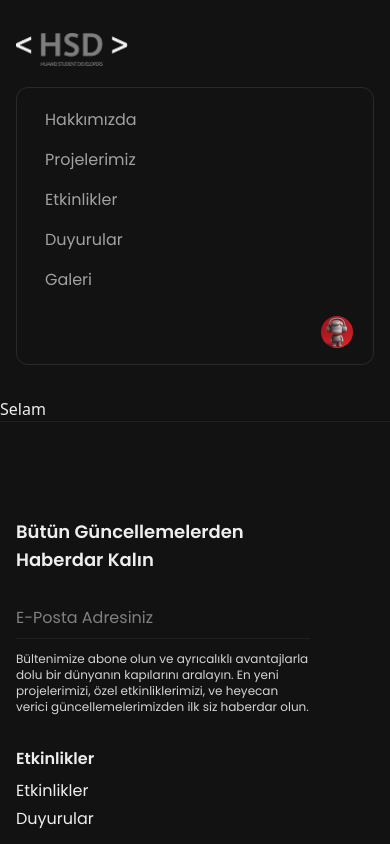
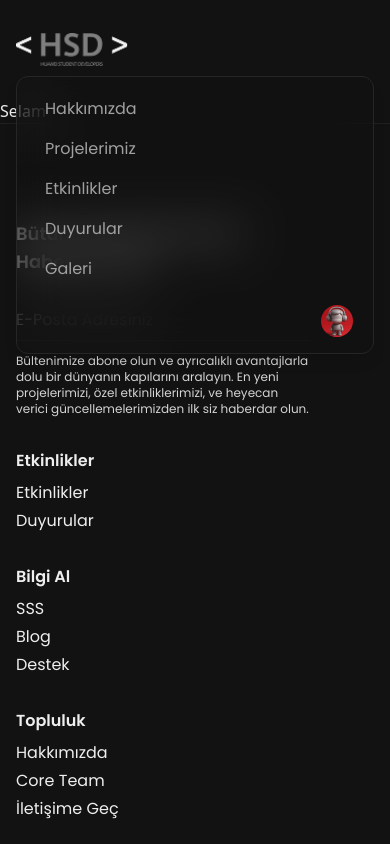
Before and after one commit to HSD-OSTIMTECH/HSD-Landing, a Next.js app: page / in a window 390 px wide. Both pictures are taken after a click on the button 360 px from the left and 46 px from the top of the page. Shown: the top 844 px of the page. Built offline with nearby package versions, Linux system fonts and the light colour scheme; some icons are missing.

Commit message:
fix: added absolute to navbar mobile menu

```diff
--- a/components/layout/navbar.tsx
+++ b/components/layout/navbar.tsx
@@ -87,7 +87,7 @@ const Navbar = ({ isLogin }: NavbarProps) => {
             animate={{ opacity: 1, y: 0 }}
             exit={{ opacity: 0, y: -10 }}
             transition={{ duration: 0.25 }}
-            className="md:hidden mt-5 flex flex-col gap-2 bg-dark border border-white/10 p-4 rounded-xl"
+            className="absolute left-4 right-4 top-16 z-50 mt-3 flex flex-col gap-2 bg-black/40 backdrop-blur-xl border border-neutral-800 p-4 rounded-xl shadow-lg md:hidden"
           >
             <a href="/aboout" className={linkStyle}>
               Hakkımızda
```
